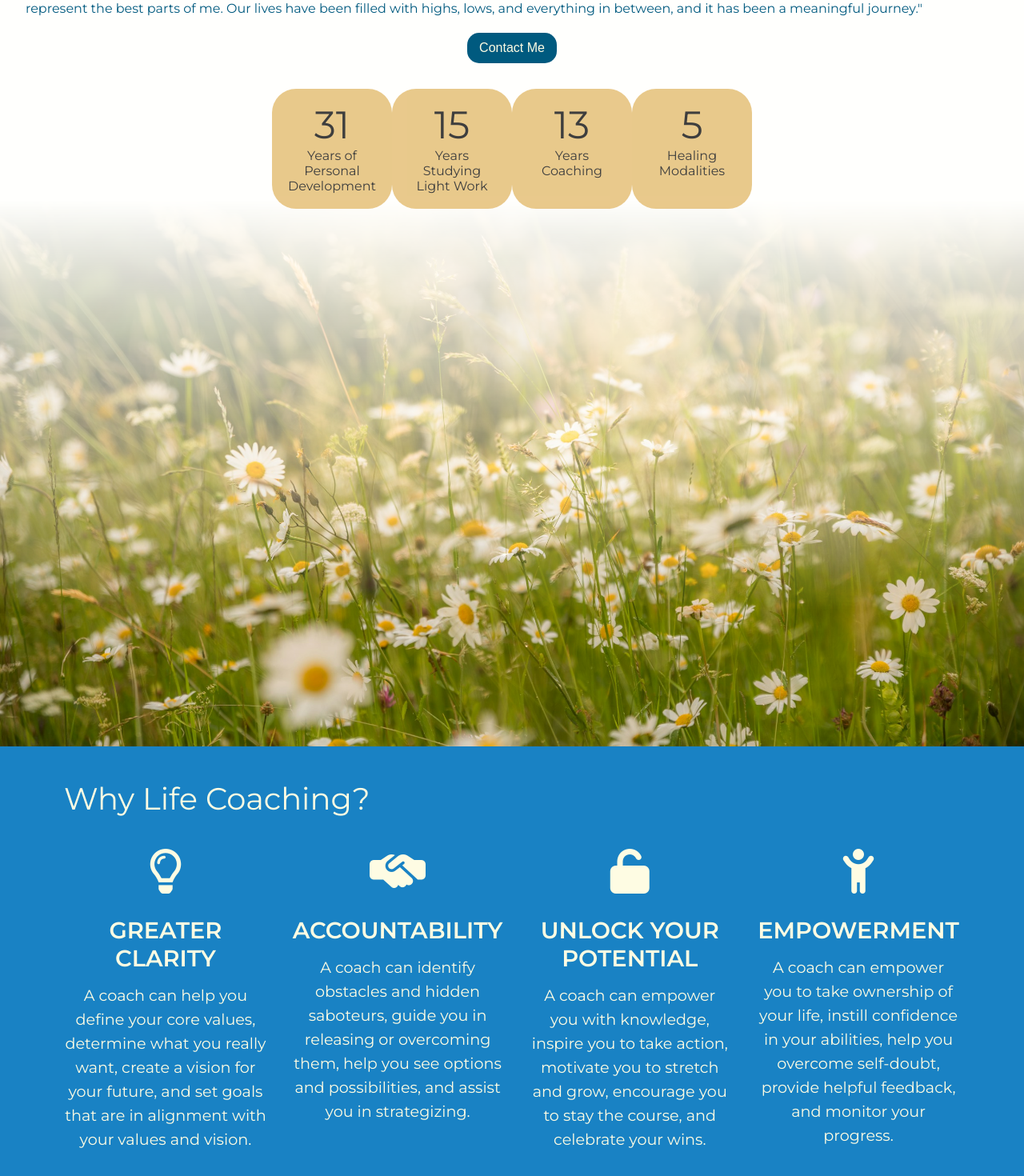
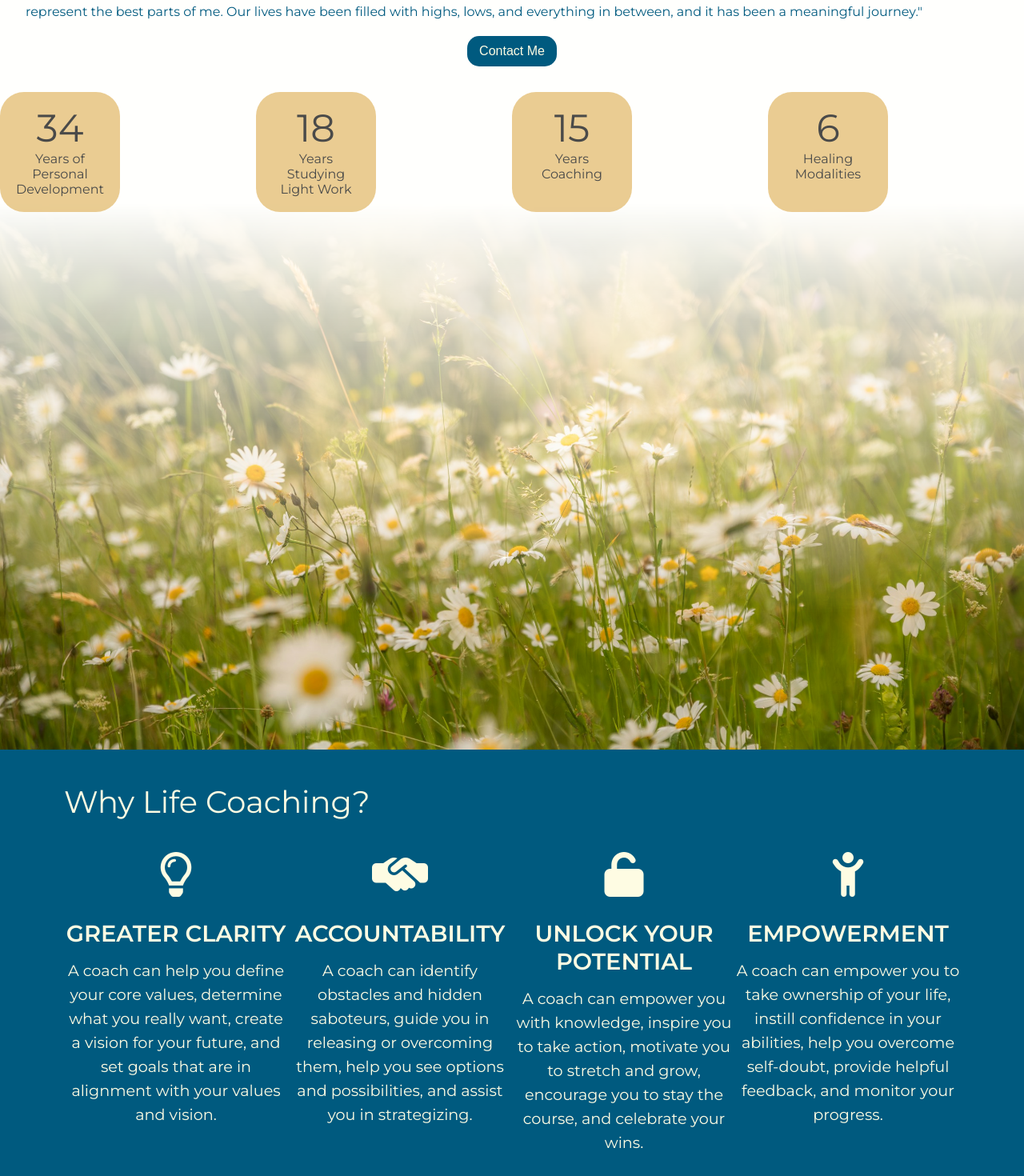
Before and after one commit to emmaohn/everydaybetterandbetter, a Next.js app: page / in a window 1280 px wide. Shown: the part 1280-2750 px from the top of the page at 80% size. Built offline with nearby package versions, Linux system fonts and the light colour scheme.

Commit message:
Started single blog component and single blog page, changed home styles,fixed blogspot dates, fixed the filter button to disappear, added getBlogById query, qualifications and copyright now have the ability to increment by year.

```diff
--- a/src/app/globals.scss
+++ b/src/app/globals.scss
@@ -142,15 +142,15 @@ button {
 
 // HEADER
 header {
-  background-color: var(--blue);
+  background-color: var(--navy);
   display: flex;
   justify-content: space-between;
   align-items: center;
   padding: 0 1em;
 
   // logo
-  img {
-    width: 21%;
+  .header-logo {
+    width: 85%;
   }
   // mobile hamburger menu
   .hamburger {
@@ -158,7 +158,7 @@ header {
     cursor: pointer;
     color: var(--gold-50);
 
-    @include tablet-break {
+    @include custom-break(700px) {
       display: none;
     }
   }
@@ -170,9 +170,10 @@ header {
       &.links-desktop {
         display: none;
 
-        @include tablet-break {
+        @include custom-break(700px) {
           display: flex;
         }
+
         a {
           padding: .3em .7em;
           margin: 0 .2em;
@@ -438,22 +439,53 @@ header {
   padding: 1em;
   background-color: var(--gold-200);
   border-radius: 30px;
-  opacity: 85%;
+  opacity: 80%;
   text-align: center;
   color: var(--black);
+  // margin: 1em;
 
+  // @include custom-break(500px) {
+  //   margin: 2.5em;
+  // }
+
+  &-number {
+    font-size: 3em;
+  }
+  &-content {
+    font-size: 1em;
+  }
+
+  // qualification component grid
+  &-grid {
+    // mobile grid
+    display: grid;
+    grid-template-columns: 1fr 1fr;
+    // gap: 1em;
+    margin-top: var(--space-between-sections);
+    // justify-items: center;
+    // align-content: center;
+    z-index: 1;
+
+    // placement of qualification grid in parent grid
+    grid-column: 1 / -1;
+    grid-row: 1 / 2;
+
+    @include tablet-break {
+      // tablet + desktop columns and rows
+      grid-template-columns: 1fr 1fr 1fr 1fr;
+      grid-row: 1 / 2;
+    }
+  }
+
+  // parent grid with picture and qualificaiton grid
   &-picture-grid {
     display: grid;
+    grid-template-rows: 80% 20%;
 
     .qual-field-picture {
-      // placement in parent grid
+      // placement of background picture in parent grid
       grid-column: 1 / -1;
-      grid-row: 1 / 4;
-
-      // desktop view grid row alignment
-      @include desktop-break {
-        grid-row: 1 / 3;
-      }
+      grid-row: 1 / -1;
 
       img {
         width: 100%;
@@ -463,43 +495,15 @@ header {
       }
     }
   }
-  &-grid {
-    // mobile grid
-    display: grid;
-    grid-template-columns: 1fr 1fr;
-    margin: 0 auto;
-    margin-top: var(--space-between-sections);
-    justify-content: center;
-    align-items: center;
-    z-index: 1;
-
-    // placement in parent grid
-    grid-column: 1 / -1;
-    grid-row: 1 / 3;
-
-    @include desktop-break {
-      // Desktop columns
-      grid-template-columns: 1fr 1fr 1fr 1fr;
-
-      // Desktop parent grid position
-      grid-row: 1 / 2;
-    }
-  }
-  &-number {
-    font-size: 3em;
-  }
-  &-content {
-    font-size: 1em;
-  }
 }
 
-// WHY COMPONENT
+// WHY COMPONENT AND GRID
 .why {
   text-align: center;
   // padding: 0 2em;
 
   &-container {
-    background-color: var(--blue);
+    background-color: var(--navy);
     color: var(--gold-50);
     padding: 3em 5em;
   }
@@ -511,14 +515,12 @@ header {
   }
   &-grid {
     display: grid;
-    gap: 5em;
 
     @include tablet-break {
       grid-template-columns: 1fr 1fr;
     }
     @include desktop-break {
       grid-template-columns: 1fr 1fr 1fr 1fr;
-      gap: 2em;
     }
   }
   &-icon {
@@ -538,7 +540,7 @@ header {
 
 // FOOTER
 .footer {
-  background-color: var(--blue);
+  background-color: var(--navy);
   color: var(--gold-50);
   text-align: center;
   padding: 1em 3em;
@@ -574,6 +576,7 @@ header {
     margin-left: 80px;
     margin-right: 30%;
   }
+
   div {
     overflow: hidden;
   }
@@ -624,7 +627,7 @@ header {
     font-size: 2em;
     text-align: right;
     @include tablet-break {
-      display: none;
+      display: none !important;
     }
   }
 }
--- a/src/app/layout.js
+++ b/src/app/layout.js
@@ -4,11 +4,9 @@ import "../scripts/index.js";
 import Header from "../components/Header";
 import Footer from "../components/Footer";
 
-// const inter = Inter({ subsets: ["latin"] });
-
 export const metadata = {
-  title: "Create Next App",
-  description: "Generated by create next app",
+  title: "Every Day Better and Better",
+  description: "Ready to transform your life into something better?",
 };
 
 export default function RootLayout({ children }) {
@@ -18,7 +16,7 @@ export default function RootLayout({ children }) {
         <link href="https://fonts.googleapis.com/css2?family=Material+Symbols+Outlined" rel="stylesheet"></link>
         <link href="https://cdnjs.cloudflare.com/ajax/libs/font-awesome/6.1.1/css/all.min.css"  rel="stylesheet"></link>
       </head>
-      <body> {/* className={inter.className} */}
+      <body>
         <Header />
         {children}
         <Footer />
--- a/src/app/page.js
+++ b/src/app/page.js
@@ -55,21 +55,28 @@ export default function Home() {
       </section>
       <div className="qual-picture-grid">
         <div className="qual-grid">
+          {/* development since 1990 */}
           <Qualification
-            number="31"
+            number="1990"
             content="Years of Personal Development"
+            doesIncrement="true"
+          />
+          {/* studying since 2006 */}
+          <Qualification
+            number="2006"
+            content="Years Studying Light Work"
+            doesIncrement="true"
+          />
+          {/* coaching since 2009 */}
+          <Qualification
+            number="2009"
+            content="Years Coaching"
+            doesIncrement="true"
           />
           <Qualification
-            number="15"
-            content="Years Studying Light Work"
-          />
-          <Qualification
-            number="13"
-            content="Years Coaching"
-          />
-          <Qualification
-            number="5"
+            number="6"
             content="Healing Modalities"
+            doesIncrement="false"
           />
         </div>
         <picture className="qual-field-picture">
--- a/src/components/BlogCard.jsx
+++ b/src/components/BlogCard.jsx
@@ -1,7 +1,7 @@
 
-export default function BlogCard({ imgPath, title, created, content }) {
+export default function BlogCard({ blogId, imgPath, title, created, content }) {
   return (
-    <a className="blog-card" href="">
+    <a className="blog-card" href={`/blog/{blogId}`}>
       <img className="blog-card-image" src={imgPath} alt={title} />
       <div>
         <p className="blog-card-title">{title}</p>
--- a/src/components/Footer.jsx
+++ b/src/components/Footer.jsx
@@ -1,5 +1,7 @@
 
 export default function Footer() {
+  let currentYear = new Date().getFullYear()
+
   return (
     <div className="footer">
       <div className="footer-socials">
@@ -7,7 +9,7 @@ export default function Footer() {
         <i className="icon light-icon fa-brands fa-instagram"></i>
         <i className="icon light-icon fa-brands fa-linkedin"></i>
       </div>
-      <p className="footer-copyright">Copyright &copy; 2014-2022 Every Day Better and Better. All Rights Reserved.</p>
+      <p className="footer-copyright">Copyright &copy; 2014-{currentYear} Every Day Better and Better. All Rights Reserved.</p>
     </div>
   )
 };
--- a/src/components/Header.jsx
+++ b/src/components/Header.jsx
@@ -23,12 +23,15 @@ export default function Header() {
 
   return (
     <header>
+      <a href="../">
         <Image
           src="/edbab-header-logo.svg"
           alt="Everyday Better and Better Logo"
           width="100"
           height="100"
+          className="header-logo"
         />
+      </a>
 
       <nav>
         <i className="hamburger fa-solid fa-bars" id="hamburger" onClick={() => setHamMenuShowing(!hamMenuShowing)}></i>
@@ -50,9 +53,9 @@ export default function Header() {
             </li>
           </a>
           <div className="dropdown-content">
-            <Link href="../blog/">Link 1</Link>
-            <Link href="../blog/">Link 2</Link>
-            <Link href="../blog/">Link 3</Link>
+            <Link href="../">Link 1</Link>
+            <Link href="../">Link 2</Link>
+            <Link href="../">Link 3</Link>
           </div>
         </ul>
       </nav>
--- a/src/components/Qualification.jsx
+++ b/src/components/Qualification.jsx
@@ -1,11 +1,15 @@
 
-export default function Qualification({ number, content }) {
-  // if (startYear) {
-
-  // }
+export default function Qualification({ number, content, doesIncrement }) {
+  let finalNumber;
+  if (doesIncrement === 'true') {
+    let year = new Date().getFullYear();
+    finalNumber = year - number;
+  } else {
+    finalNumber = number;
+  }
   return (
     <div className="qual">
-      <p className="qual-number">{number}</p>
+      <p className="qual-number">{finalNumber}</p>
       <p className="qual-content">{content}</p>
     </div>
   )
```
Also changed, not shown: src/app/blog/page.js (added, +25 -0 lines), src/app/blogspot/page.js (+6 -4 lines), src/components/Blog.jsx (added, +14 -0 lines), src/database/database.js (+7 -0 lines), note.txt (added). Lines whose indentation alone changed are shown as unchanged.
